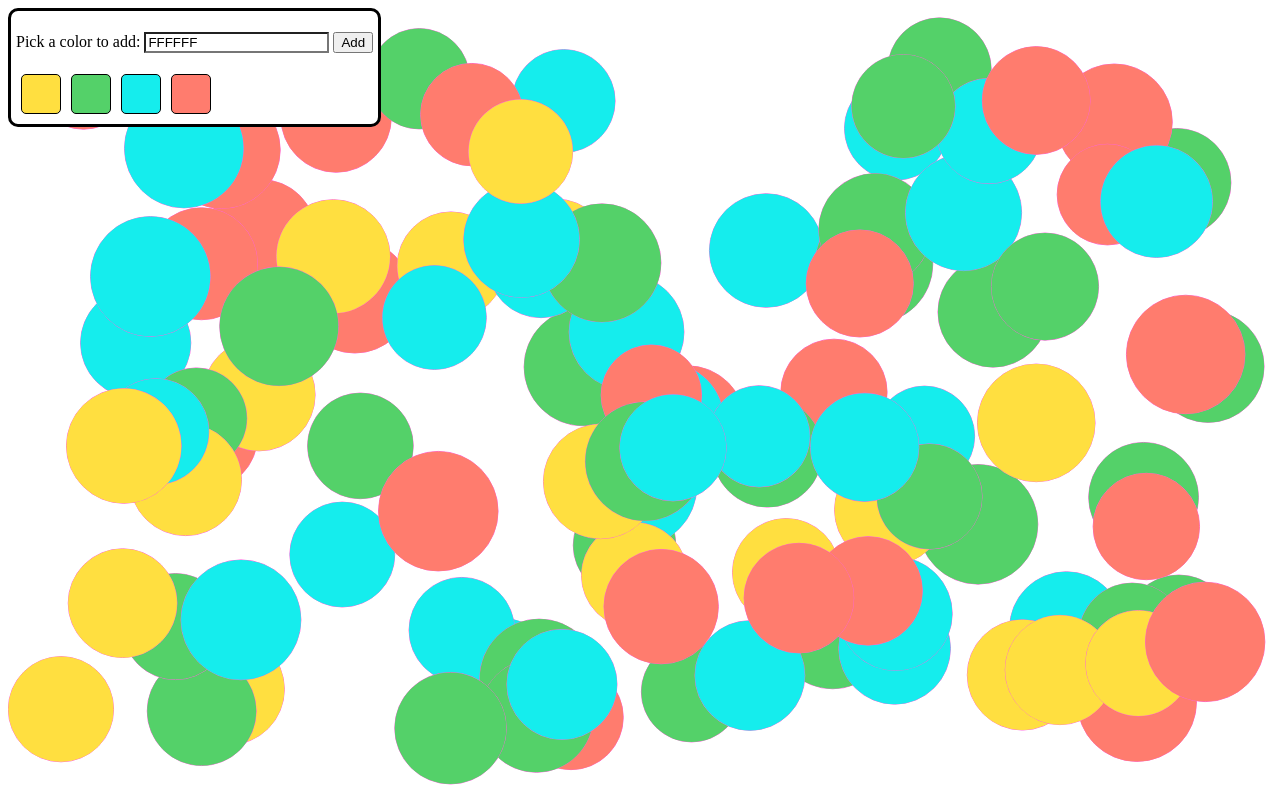
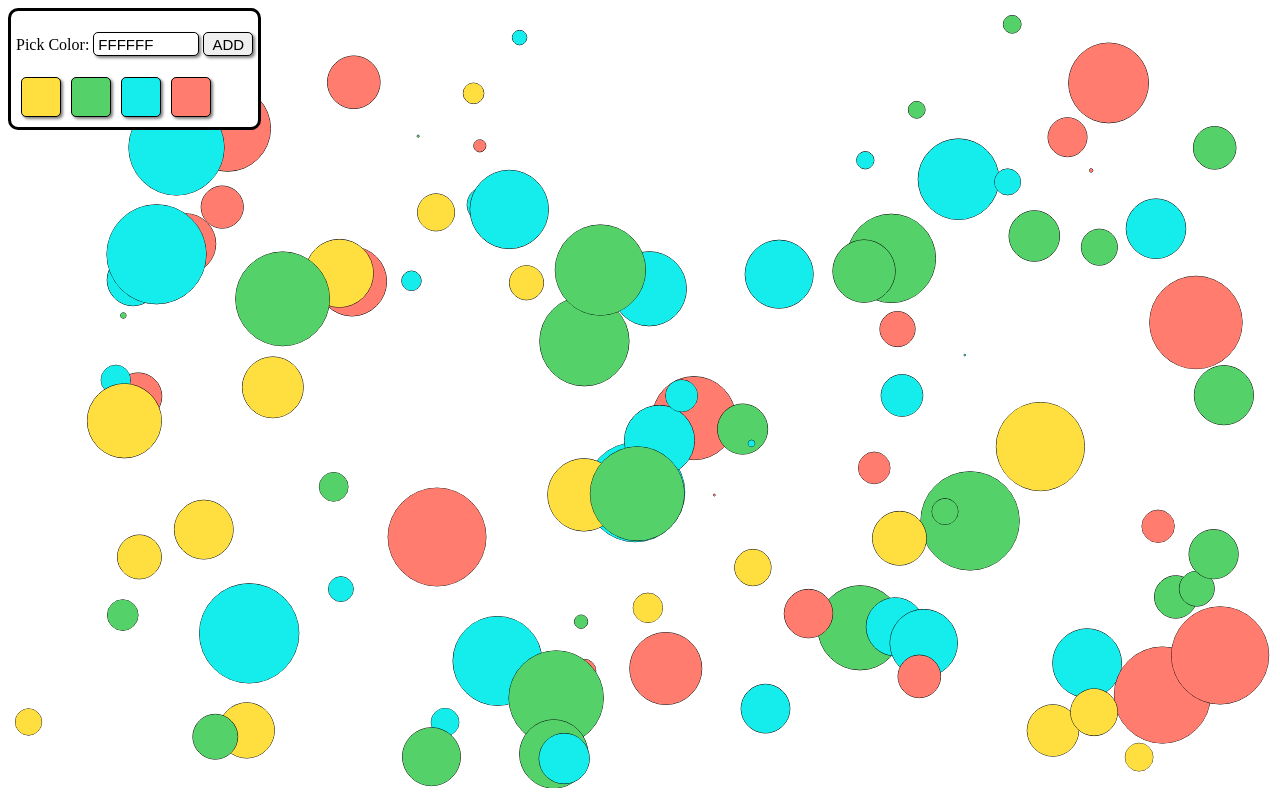
Before and after one commit to DanDanDao/circles-js, a PHP site: page / in a window 1280 px wide. Run offline with PHP 8.4, Linux system fonts and the light colour scheme; some libraries are stand-ins or nearby versions.

Commit message:
add color ui

```diff
--- a/circles.css
+++ b/circles.css
@@ -1,7 +1,40 @@
+:root {
+    --main-bg-color: white;
+    --main-txt-color: black;
+    --main-box-shadow-color: gray;
+    --main-border-color: black;
+}
+
 #color-picker {
     position: absolute;
-    background: white;
-    border: 3px solid black;
+    background: var(--main-bg-color);
+    border: 3px solid var(--main-border-color);
     border-radius: 10px;
     padding: 5px;
 }
+
+.jscolor {
+    width: 100px;
+    height: 22px;
+    border: 1px solid var(--main-border-color);
+    border-radius: 5px;
+    font-size: 15px;
+    padding: 0 0 0 4px;
+    box-shadow: 2px 2px 3px var(--main-box-shadow-color);
+}
+
+#submit-color {
+    min-height: 24px;
+    border: 1px solid var(--main-border-color);
+    width: 50px;
+    border-radius: 5px;
+    font-size: 15px;
+    box-shadow: 2px 2px 3px var(--main-box-shadow-color);
+}
+
+#added-colors {
+}
+
+.color {
+    box-shadow: 2px 2px 3px var(--main-box-shadow-color);
+}
--- a/circles.html
+++ b/circles.html
@@ -14,9 +14,9 @@
 <div id="color-picker">
     <form>
         <p>
-            Pick a color to add:
+            Pick Color:
             <input name="color" class="jscolor">
-            <input type="submit" value="Add">
+            <input type="submit" value="ADD" id="submit-color">
         </p>
     </form>
     <div id="added-colors"></div>
--- a/circles.js
+++ b/circles.js
@@ -2,7 +2,7 @@ window.onload = function () {
     var canvas = document.getElementById('canvas');
     c = canvas.getContext('2d');
 
-    var innerWidth = window.innerWidth - 20,
+    var innerWidth = window.innerWidth - 17,
         innerHeight = window.innerHeight - 20,
         TWO_PI = Math.PI * 2,
         circleArray = [],
@@ -21,9 +21,7 @@ window.onload = function () {
     for (var i = 0; i < params.length; i += 1) {
         var key_val = params[i].split('=');
         if (key_val.length >= 2) {
-            colorArray.splice(colorArray[4],0,"#" + key_val[1]);
-            console.log(colorArray);
-            animate();
+            colorArray.push("#" + key_val[1]);
         }
     }
 
@@ -34,14 +32,16 @@ window.onload = function () {
         btn.style.height = "40px";
         btn.style.width = "40px";
         btn.style.margin = "5px";
-        btn.style.border = "1px solid black";
+        btn.style.border = "1px solid var(--main-border-color)";
         btn.style.borderRadius = "5px";
+        btn.classList.add("color");
 
         var addedColors = document.getElementById("added-colors");
         addedColors.appendChild(btn);
         btn.onclick = function () {
-            colorArray.splice(0,1);
+            colorArray.splice(0, 1);
             console.log(colorArray);
+
         }
     }
 
@@ -75,7 +75,7 @@ window.onload = function () {
         this.draw = function () {
             c.beginPath();
             c.arc(this.x, this.y, this.radius, TWO_PI, false);
-            c.strokeStyle = '#FF63DE';
+            c.strokeStyle = 'var(--main-border-color)';
             c.fillStyle = this.color;
             c.stroke();
             c.fill();
@@ -86,7 +86,7 @@ window.onload = function () {
 // Run Circle function for creating new circle
 // Create multiple circles
     for (var i = 0; i < NumOfCircles; i++) {
-        var radius = Math.random() * 10 + 50; // Random circle size
+        var radius = Math.random() * 50; // Random circle size
         var x = Math.random() * (innerWidth - radius * 2) + radius; // Random X Position
         var y = Math.random() * (innerHeight - radius * 2) + radius; // Random Y position
         var dx = (Math.random() - 0.5) * 2; // Random X velocity
@@ -105,5 +105,4 @@ window.onload = function () {
     }
 
     animate();
-
 }
```
